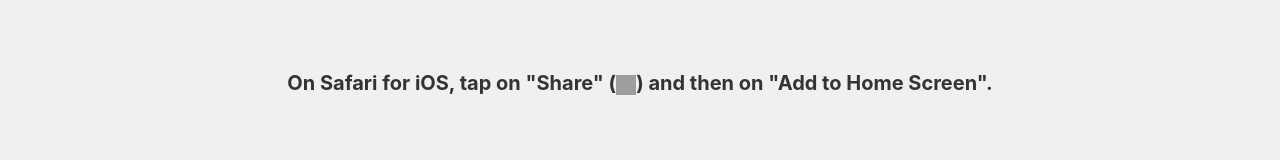
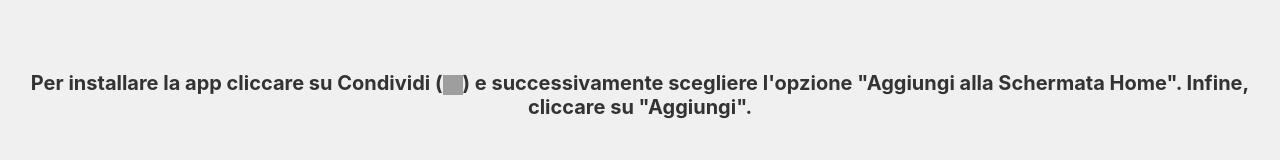
Before and after one commit to Enri1403/orariodefinitivo, a plain HTML site: page index.html in a window 1280 px wide. Drawn offline with Linux system fonts and the light colour scheme; grey boxes are pictures that could not be loaded.

Commit message:
Update index.html

```diff
--- a/index.html
+++ b/index.html
@@ -38,6 +38,6 @@
     </style>
 </head>
 <body>
-    <h1>On Safari for iOS, tap on "Share" (<img src="https://enri1403.github.io/test/share.png" alt="Share Icon">) and then on "Add to Home Screen".</h1>
+    <h1>Per installare la app cliccare su Condividi (<img src="https://enri1403.github.io/test/share.png" alt="Share Icon">) e successivamente scegliere l'opzione "Aggiungi alla Schermata Home". Infine, cliccare su "Aggiungi".</h1>
 </body>
 </html>
```
